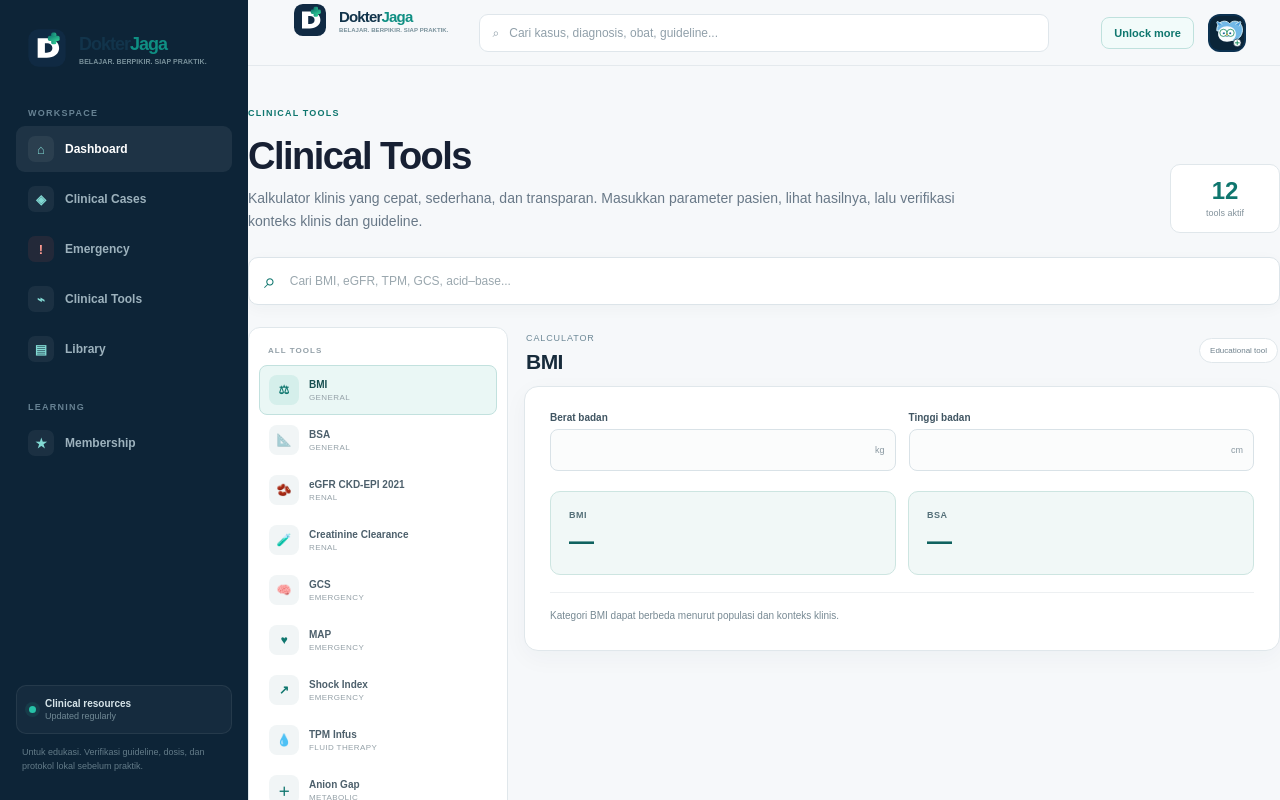
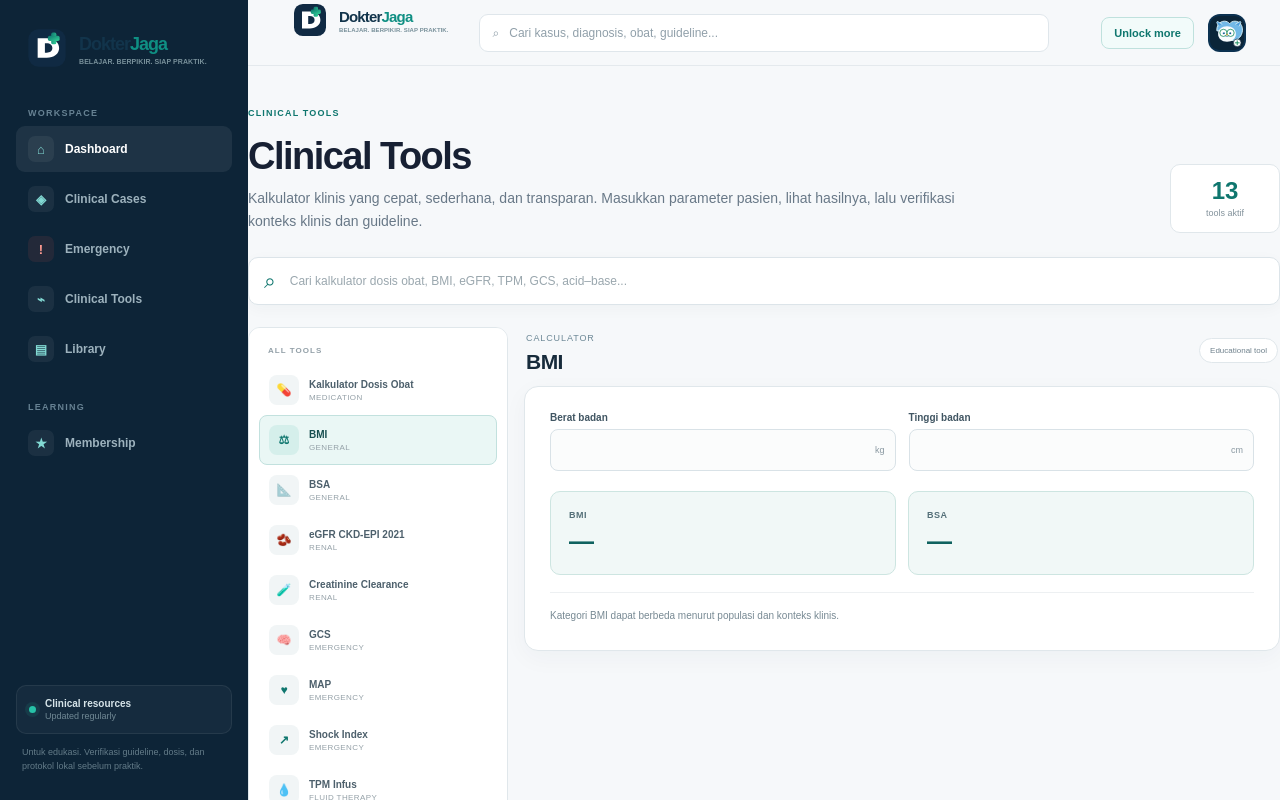
Before and after one commit to dwimakdasarimd-star/dokter-jaga-v1, a Next.js app: page /tools in a window 1280 px wide. Shown: the top 800 px of the page. Built offline with nearby package versions, Linux system fonts and the light colour scheme.

Commit message:
feat: add drug dosing calculator to clinical tools

```diff
--- a/app/tools/page.tsx
+++ b/app/tools/page.tsx
@@ -6,9 +6,10 @@ import FluidGuide from './FluidGuide'
 import AcidBaseTool from './AcidBaseTool'
 import AdvancedCalculators from './AdvancedCalculators'
 
-type Tool = 'bmi' | 'egfr' | 'crcl' | 'bsa' | 'gcs' | 'map' | 'shock' | 'anion' | 'correctedNa' | 'pedsFluid' | 'tpm' | 'acidBase'
+type Tool = 'drugDosing' | 'bmi' | 'egfr' | 'crcl' | 'bsa' | 'gcs' | 'map' | 'shock' | 'anion' | 'correctedNa' | 'pedsFluid' | 'tpm' | 'acidBase'
 
 const toolCards = [
+  { id:'drugDosing' as Tool, icon:'💊', title:'Kalkulator Dosis Obat', category:'Medication', desc:'Hitung dosis obat berbasis indikasi, usia/populasi, berat badan, fungsi ginjal, rute, dan regimen.' },
   { id:'bmi' as Tool, icon:'⚖', title:'BMI', category:'General', desc:'Body mass index dari berat dan tinggi badan.' },
   { id:'bsa' as Tool, icon:'📐', title:'BSA', category:'General', desc:'Luas permukaan tubuh dengan Mosteller.' },
   { id:'egfr' as Tool, icon:'🫘', title:'eGFR CKD-EPI 2021', category:'Renal', desc:'Estimasi GFR berbasis kreatinin, usia, dan jenis kelamin.' },
@@ -54,7 +55,7 @@ export default function ToolsPage(){
   const maintenance=(()=>{const w=n(fluidWeight);if(!w||w<0)return NaN;return w<=10?w*4:w<=20?40+(w-10)*2:60+(w-20)})()
   const tpm=(()=>{const v=n(tpmVolume),h=n(tpmTime),f=n(dropFactor);if(!v||v<=0||!h||h<=0||!f)return {gtt:NaN,mlhr:NaN};return {gtt:(v*f)/(h*60),mlhr:v/h}})()
   const activeTitle=toolCards.find(t=>t.id===active)?.title
-  const selectTool=(id:Tool)=>{setActive(id);if(id!=='tpm')setTpmCalculated(false)}
+  const selectTool=(id:Tool)=>{if(id==='drugDosing'){window.location.href='/tools/dosing';return}setActive(id);if(id!=='tpm')setTpmCalculated(false)}
   const clearTPM=()=>{setTpmVolume('');setTpmTime('');setDropFactor('20');setTpmCalculated(false)}
 
   return <>
@@ -62,7 +63,7 @@ export default function ToolsPage(){
     <div className="section tools-page">
       <div className="section-kicker">Clinical Tools</div>
       <div className="tools-header"><div><h1>Clinical Tools</h1><p className="section-intro">Kalkulator klinis yang cepat, sederhana, dan transparan. Masukkan parameter pasien, lihat hasilnya, lalu verifikasi konteks klinis dan guideline.</p></div><div className="tools-count"><strong>{toolCards.length}</strong><span>tools aktif</span></div></div>
-      <div className="tool-search"><span>⌕</span><input value={query} onChange={e=>setQuery(e.target.value)} placeholder="Cari BMI, eGFR, TPM, GCS, acid–base..."/></div>
+      <div className="tool-search"><span>⌕</span><input value={query} onChange={e=>setQuery(e.target.value)} placeholder="Cari kalkulator dosis obat, BMI, eGFR, TPM, GCS, acid–base..."/></div>
       <div className="tool-layout">
         <aside className="tool-sidebar"><div className="tool-side-label">ALL TOOLS</div>{filtered.map(t=><button key={t.id} onClick={()=>selectTool(t.id)} className={`tool-nav ${active===t.id?'active':''}`}><span>{t.icon}</span><div><strong>{t.title}</strong><small>{t.category}</small></div></button>)}</aside>
         <main className="tool-workspace">
```
